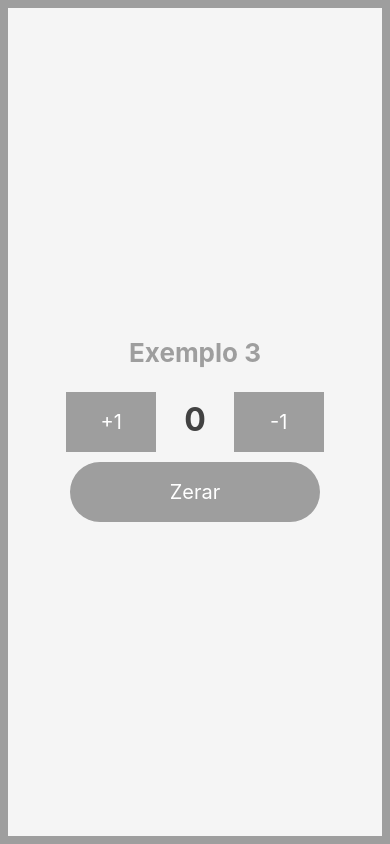
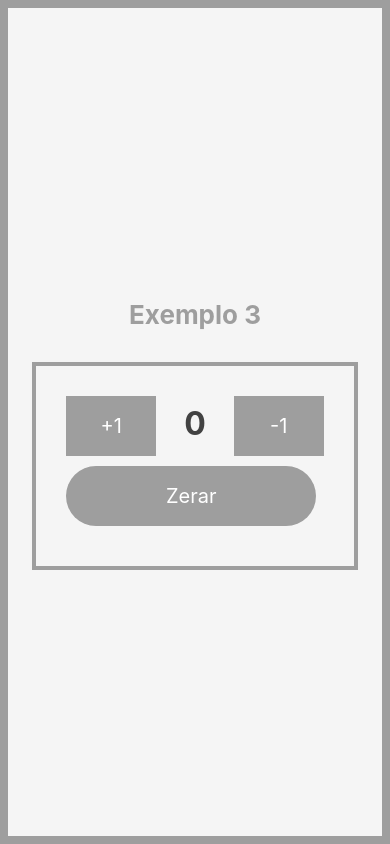
Before and after one commit to YudiNamaizawa/aula_react_native, a React Native app: screen / in a window 390 px wide. Built offline with nearby package versions, Linux system fonts and the light colour scheme.

Commit message:
aula 18-05

```diff
--- a/components/apostila_003/index.js
+++ b/components/apostila_003/index.js
@@ -24,6 +24,7 @@ export default function Index() {
         <Text style={styles.paragraph}>
             Exemplo 3
         </Text>
+            <View style={styles.counter}>
                 <View style={styles.row}>
 
                     <TouchableOpacity
@@ -55,7 +56,7 @@ export default function Index() {
                         Zerar
                     </Text>
                 </TouchableOpacity>
-
+            </View>
     </View>
   );
 }
--- a/components/apostila_003/styles.js
+++ b/components/apostila_003/styles.js
@@ -21,6 +21,7 @@ const styles = StyleSheet.create({
       justifyContent: 'center',
       marginBottom: 10,
       width: 90,
+      alignItems: 'center',
     },
     buttonzero :{
       backgroundColor: '#9E9E9E',
@@ -39,7 +40,7 @@ const styles = StyleSheet.create({
     counter: {
       borderWidth: 4,
       borderColor: '#9E9E9E',
-      padding: 8,
+      padding: 30,
       marginTop: 8,
       justifyContent: 'center',
     },
```
Lines whose indentation alone changed are shown as unchanged.
